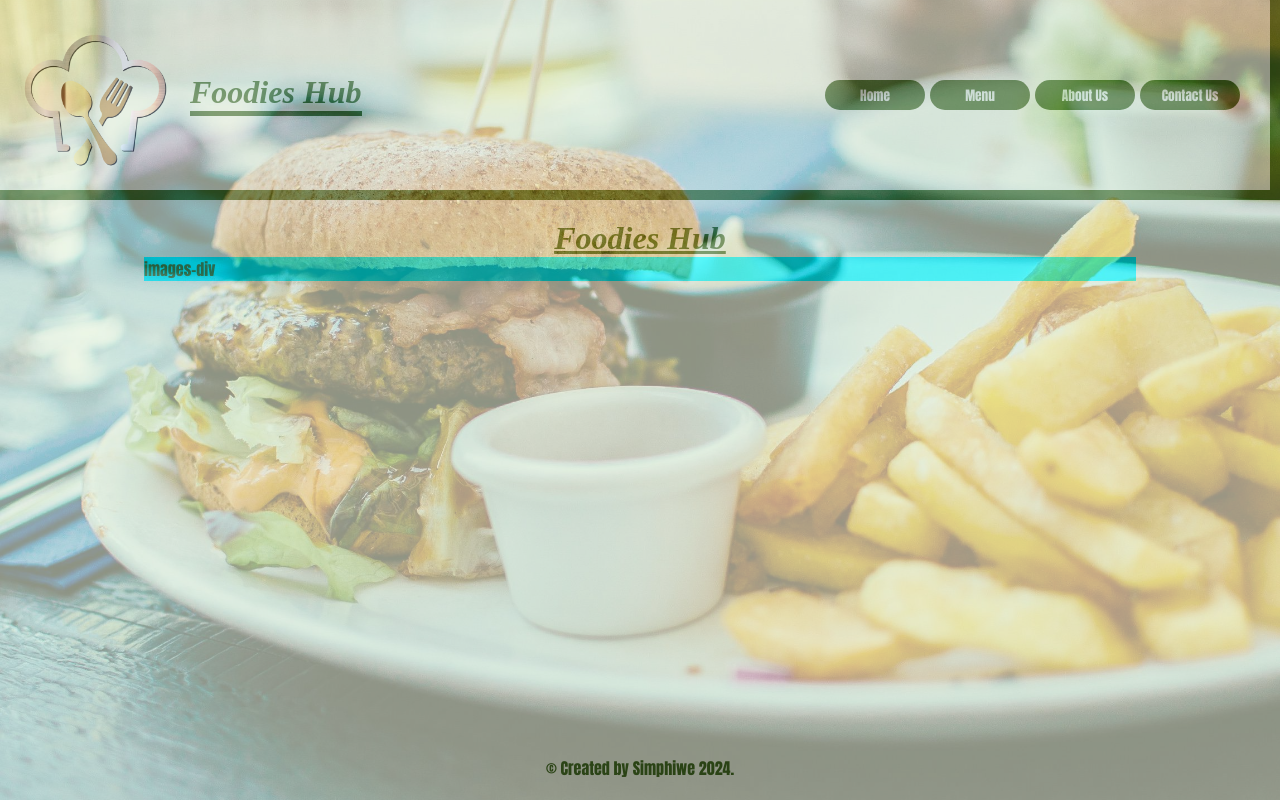
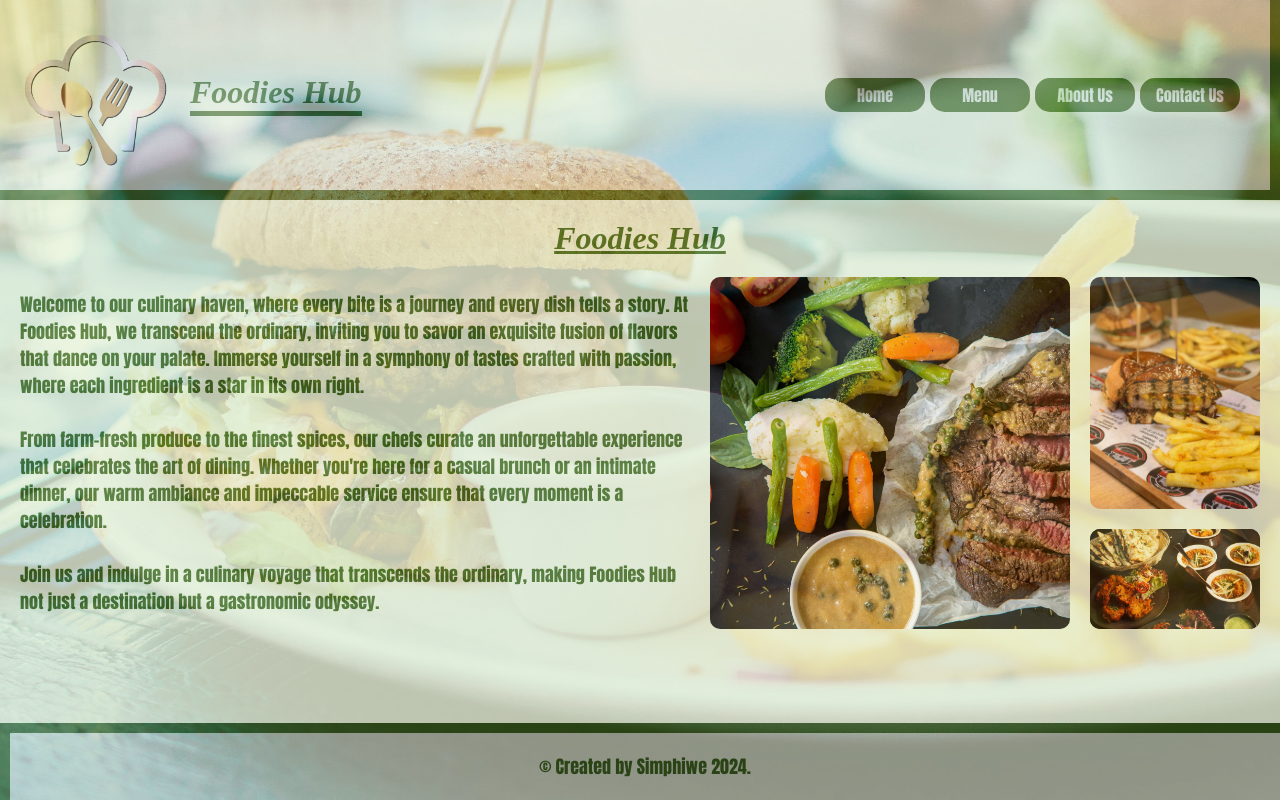
Before and after one commit to DeeBest/restaurant-page, a website built with webpack: page src/index.html in a window 1280 px wide. Built offline with nearby package versions, Linux system fonts and the light colour scheme.

Commit message:
i have created a grid and a paragraphs for the home page

```diff
--- a/src/Pages/home-page/homePage.css
+++ b/src/Pages/home-page/homePage.css
@@ -1,16 +1,47 @@
 .home-page-content{
   display: flex;
-  flex-direction: column;
+  align-items: center;
+  justify-content: center;
   width: 100%;
   height: 100%;
+  gap: 20px;
+}
+.home-page-para-div{
+  font-size: large;
+  font-weight: 600;
 }
 .images-div{
-  width: 80%;
+  width: 60%;
   height: auto;
-  background-color: aqua;
   margin: auto;
-  flex: 1;
   display: grid;
-  grid-template-rows: 2;
-  grid-template-columns: 2;
+  gap: 20px;
+  grid-template-columns: repeat(3, 170px);
 }
+.image-card1{
+  overflow: hidden;
+  grid-column: span 2;
+  grid-row-start: 1;
+  grid-row-end: 3;
+  border-radius: 10px;
+}
+.image-card2{
+  overflow: hidden;
+  grid-column: span 1;
+  grid-row-start:1;
+  grid-row-end: 2;
+  border-radius: 10px;
+}
+.image-card3{
+  background-color: black;
+  overflow: hidden;
+  grid-column: span 1;
+  grid-row-start: 2;
+  grid-row-end: 3;
+  border-radius: 10px;
+}
+.grid-img{
+  max-width: 100%;
+  height: 100%;
+  object-fit: cover;
+}
--- a/src/Pages/home-page/homePage.js
+++ b/src/Pages/home-page/homePage.js
@@ -1,27 +1,64 @@
 import { mainContentContainer } from '../../index.js';
 import './homePage.css';
+import image1_1 from '../../Assets/image1_1.jpg';
+import image2 from '../../Assets/image2.jpg';
+import image3 from '../../Assets/image3.jpg';
 
+
+const img1 = new Image();
+img1.src = image1_1;
+img1.classList.add('grid-img');
+
+const img2 = new Image();
+img2.src = image2;
+img2.classList.add('grid-img');
+
+const img3 = new Image();
+img3.src = image3;
+img3.classList.add('grid-img');
 
 
 export function createHomePage(){
   const homePageContent = document.createElement('div');
   homePageContent.classList.add('home-page-content');
 
+  const homePageParaDiv = document.createElement('div');
+  homePageParaDiv.classList.add('home-page-para-div');
+  homePageParaDiv.innerHTML = `
+  <p>
+  Welcome to our culinary haven, where every bite is a journey and every dish tells a story. At Foodies Hub, we transcend the ordinary, inviting you to savor an exquisite fusion of flavors that dance on your palate. Immerse yourself in a symphony of tastes crafted with passion, where each ingredient is a star in its own right.
+  </p>
+
+  <br>
+
+  <p>
+  From farm-fresh produce to the finest spices, our chefs curate an unforgettable experience that celebrates the art of dining. Whether you're here for a casual brunch or an intimate dinner, our warm ambiance and impeccable service ensure that every moment is a celebration.
+  </p>
+
+  <br>
+
+  <p>
+  Join us and indulge in a culinary voyage that transcends the ordinary, making Foodies Hub not just a destination but a gastronomic odyssey.
+  </p>`;
+  homePageContent.appendChild(homePageParaDiv);
+
   const imagesDiv = document.createElement('div');
   imagesDiv.classList.add('images-div');
-  imagesDiv.textContent = 'images-div'
   homePageContent.appendChild(imagesDiv);
 
   const imageCard1 = document.createElement('div');
   imageCard1.classList.add('image-card1');
+  imageCard1.appendChild(img1);
   imagesDiv.appendChild(imageCard1);
 
   const imageCard2 = document.createElement('div');
-  imageCard2.classList.add('images-card2');
+  imageCard2.classList.add('image-card2');
+  imageCard2.appendChild(img2);
   imagesDiv.appendChild(imageCard2);
 
   const imageCard3 = document.createElement('div');
-  imageCard3.classList.add('images-card3');
+  imageCard3.classList.add('image-card3');
+  imageCard3.appendChild(img3);
   imagesDiv.appendChild(imageCard3);
 
 
--- a/src/index.css
+++ b/src/index.css
@@ -5,7 +5,7 @@
   font-family: Impact, Haettenschweiler, 'Arial Narrow Bold', sans-serif;
 }
 body{
-  background-color: #ecf5da;
+  /* background-color: #ecf5da; */
   background-image: url(./Assets/background-image.jpg);
   background-repeat: no-repeat;
   background-size: cover;
@@ -52,6 +52,8 @@ nav button {
   padding: 5px;
   background-color: rgb(68, 110, 31);
   color: rgb(225, 237, 216);
+  font-size: medium;
+  font-weight: 600;
   cursor: pointer;
   border-radius: 15px;
   border: none;
@@ -66,7 +68,7 @@ main{
   flex: 1;
   padding: 20px;
   background-color: #ecf5da;
-  opacity: 0.6;
+  opacity: 0.8;
 }
 main h1 {
   text-align: center;
@@ -74,10 +76,15 @@ main h1 {
   color: rgb(68, 110, 31);
   font-style: italic;
   text-decoration: underline;
+  margin-bottom: 20px;
 }
 footer{
   padding: 20px;
   text-align: center;
   background-color: #ecf5da;
   opacity: 0.6;
+  border-top: 10px solid rgb(68, 110, 31);
+  border-left: 10px solid rgb(68, 110, 31);
+  font-size: large;
+  font-weight: 600;
 }
```
Also changed, not shown: dist/29290526071ab22652fa.jpg (added), dist/Assets/background-image.jpg (added), dist/Assets/image1_1.jpg (added), dist/Assets/image1_2.jpg (added), dist/Assets/image1_4.jpg (added), dist/Assets/image2.jpg (added), dist/Assets/image3.jpg (added), dist/ae88a0704b6edbb258b4.jpg (added), dist/ca5cd1ea99634154a756.jpg (added), dist/index.bundle.js, 1 other file.
